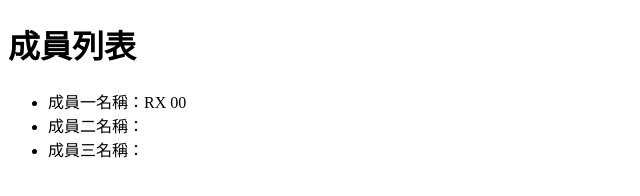
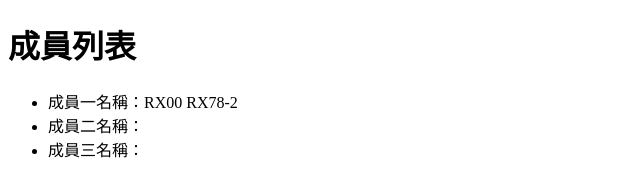
Before and after one commit to thu992519/testgit1109, a plain HTML site: page index.html in a window 1280 px wide. Shown: the full height of the page, 0-640 px from the left. Drawn offline with Linux system fonts and the light colour scheme.

Commit message:
修改成員一資料

```diff
--- a/index.html
+++ b/index.html
@@ -8,7 +8,7 @@
 <body>
     <h1>成員列表</h1>
     <ul>
-        <li>成員一名稱：RX 00</li>
+        <li>成員一名稱：RX00 RX78-2</li>
         <li>成員二名稱：</li>
         <li>成員三名稱：</li>
     </ul>
```
